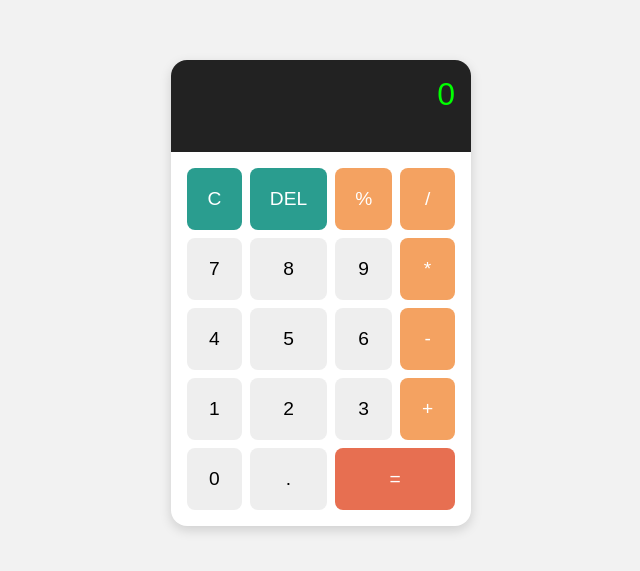
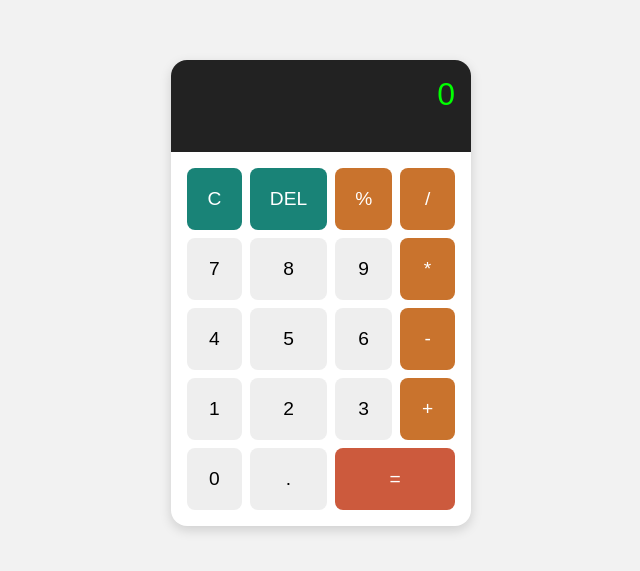
Before and after one commit to amarhadpad1/calculator, a React (Vite) app: page / in a window 1280 px wide. Shown: the part 107-678 px from the top of the page, without its empty margins (319-959 px from the left). Built offline with nearby package versions, Linux system fonts and the light colour scheme.

Commit message:
updated files

```diff
--- a/src/styles.css
+++ b/src/styles.css
@@ -62,19 +62,19 @@ body {
 
 /* Operator buttons (+ - * / %) */
 .op {
-  background: #f4a261;
+  background: #c9732d;
   color: white;
 }
 
 /* Utility buttons (C, DEL) */
 .util {
-  background: #2a9d8f;
+  background: #198377;
   color: white;
 }
 
 /* Equals button at bottom-right, spans 2 columns */
 .eq {
-  background: #e76f51;
+  background: #cc5a3d;
   color: white;
   grid-column: 3 / span 2; /* bottom-right spanning */
 }
```
